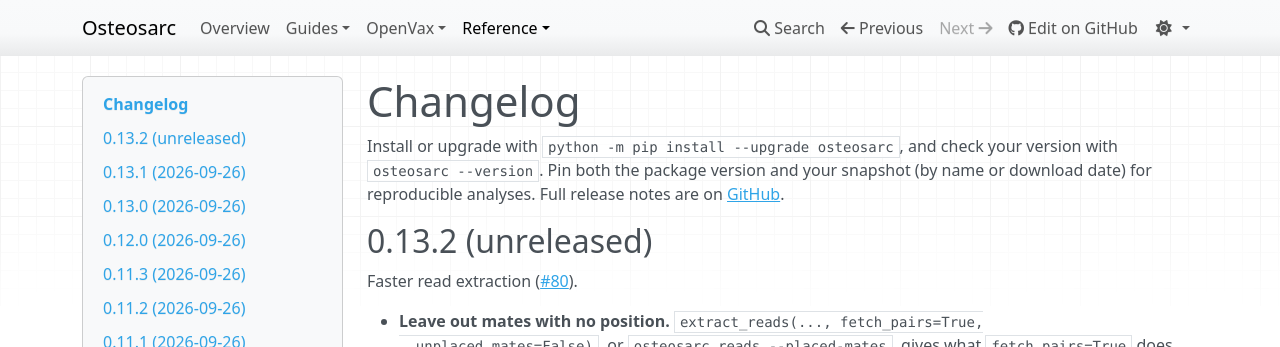
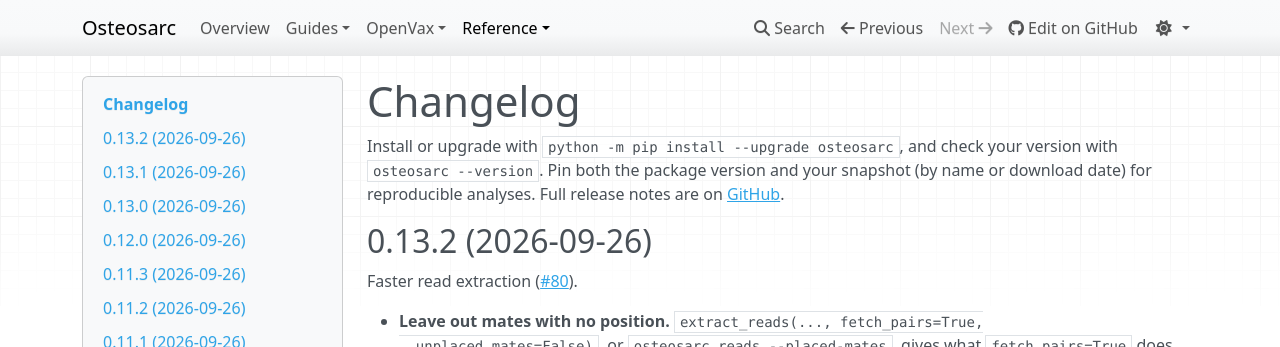
Before and after one commit to iskandr/osteosarc, an MkDocs documentation site: the page built from docs/changelog.md, in a window 1280 px wide and 900 px high. Shown: the top 347 px of the window. Built offline with MkDocs 1.6.1, drawn with Linux system fonts in a browser that asks for light colours; nearby versions of some CDN libraries.

Commit message:
Date the 0.13.2 changelog heading
Claude-Session: https://claude.ai/code/session_01CcNHdiWgNhPGLmd4kDvG9G

```diff
--- a/docs/changelog.md
+++ b/docs/changelog.md
@@ -5,7 +5,7 @@ your version with `osteosarc --version`. Pin both the package version and your
 snapshot (by name or download date) for reproducible analyses. Full release notes are on
 [GitHub](https://github.com/iskandr/osteosarc/releases).
 
-## 0.13.2 (unreleased)
+## 0.13.2 (2026-09-26)
 
 Faster read extraction ([#80](https://github.com/iskandr/osteosarc/issues/80)).
 
```
